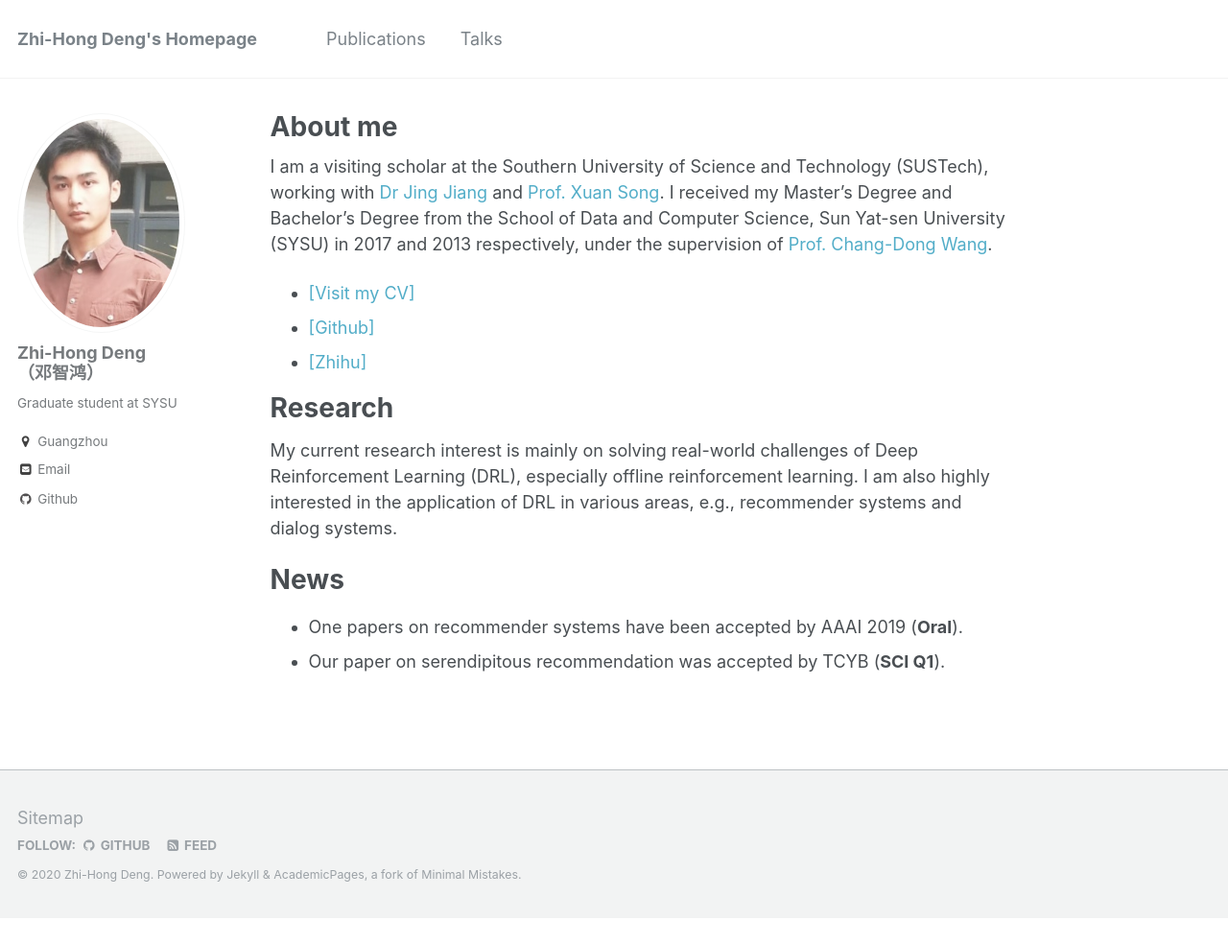
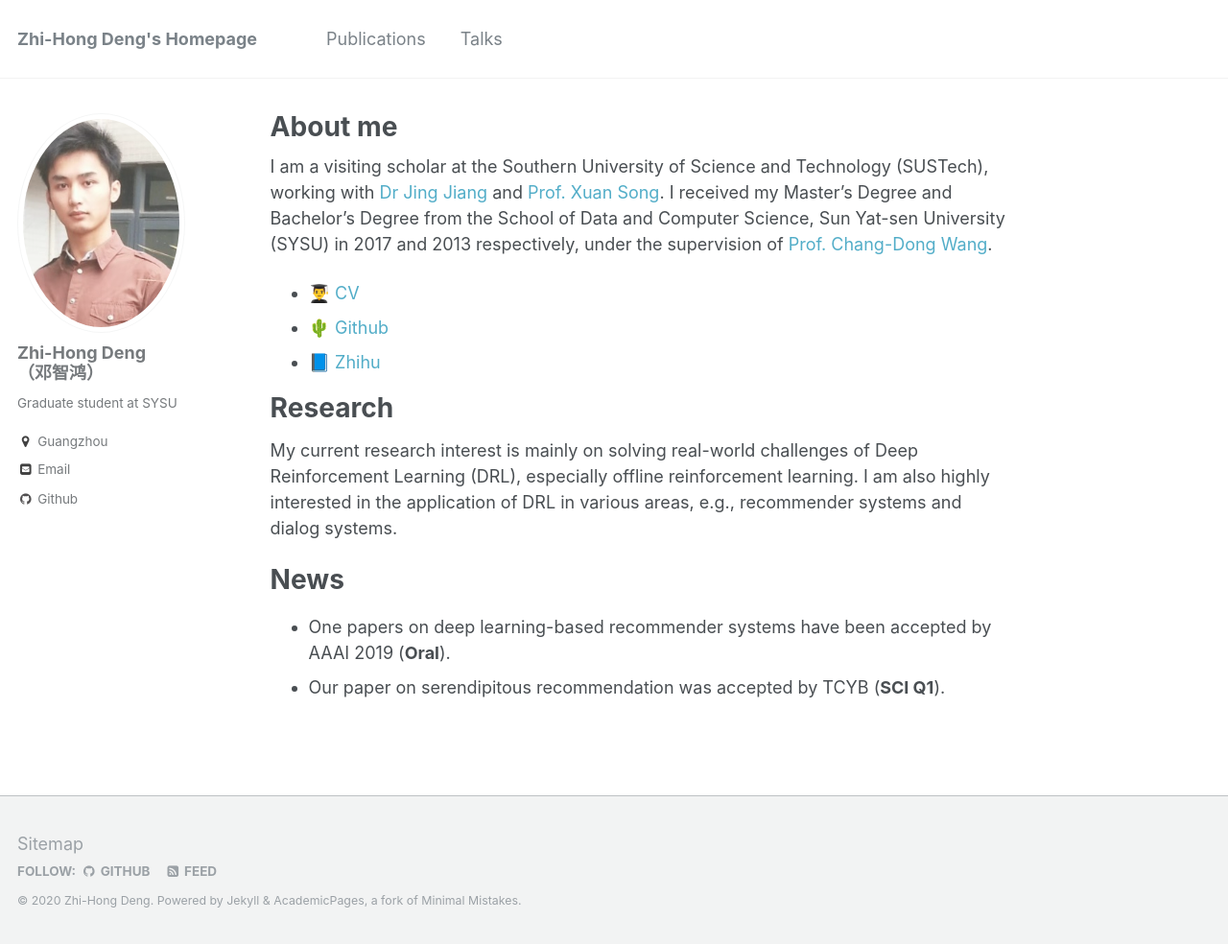
Before and after one commit to familyld/familyld.github.io, a Jekyll site: the page built from _pages/about.md, in a window 1280 px wide and 984 px high. Shown: the whole window at 96% size. Built offline with Jekyll 4.4.1, drawn with Linux system fonts in a browser that asks for light colours; a script that is not in the unit is left out.

Commit message:
about.md

```diff
--- a/_pages/about.md
+++ b/_pages/about.md
@@ -10,9 +10,9 @@ redirect_from:
 
 I am a visiting scholar at the Southern University of Science and Technology (SUSTech), working with [Dr Jing Jiang](https://www.uts.edu.au/staff/jing.jiang) and [Prof. Xuan Song](https://www.sustech.edu.cn/zh/songxuan.html). I received my Master's Degree and Bachelor's Degree from the School of Data and Computer Science, Sun Yat-sen University (SYSU) in 2017 and 2013 respectively, under the supervision of [Prof. Chang-Dong Wang](http://www.scholat.com/changdongwang.cn).
 
-- [[Visit my CV]](http://2wildkids.com/files/CV_Zhi-HongDeng.pdf)
-- [[Github]](https://github.com/familyld)
-- [[Zhihu]](https://www.zhihu.com/people/Zhi-Hong.Deng)
+- 👨‍🎓 [CV](http://2wildkids.com/files/CV_Zhi-HongDeng.pdf)
+- 🌵 [Github](https://github.com/familyld)
+- 📘 [Zhihu](https://www.zhihu.com/people/Zhi-Hong.Deng)
 
 Research
 ========
@@ -21,5 +21,5 @@ My current research interest is mainly on solving real-world challenges of Deep
 
 News
 =======
-* One papers on recommender systems have been accepted by AAAI 2019 (**Oral**).
+* One papers on deep learning-based recommender systems have been accepted by AAAI 2019 (**Oral**).
 * Our paper on serendipitous recommendation was accepted by TCYB (**SCI Q1**).
```
